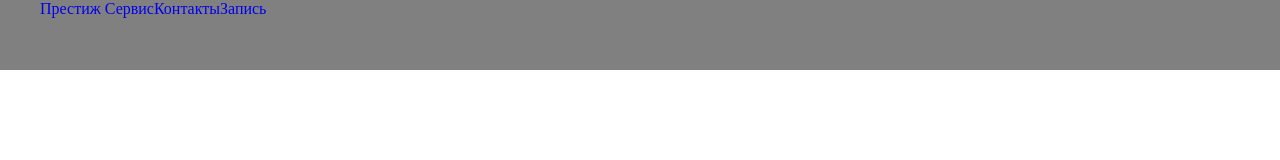
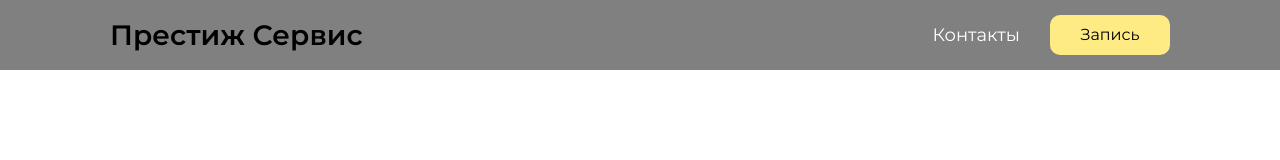
Before and after one commit to meatwars/first, a plain HTML site: page index.html in a window 1280 px wide. Drawn offline with Linux system fonts and the light colour scheme.

Commit message:
header done

```diff
--- a/css/style.css
+++ b/css/style.css
@@ -1,17 +1,41 @@
 body{
-
+    font-family: 'Montserrat';
+    font-size: 16px;
 }
-.nav{
+.top{
     background-color: grey;
-    width: auto;
-    height: 70px;
 }
-.navmenu{
+.container{
+    margin: 0 auto;
+    max-width: 1366px;
+}
+.header{
+    padding: 15px 110px;
     display: flex;
-    list-style-type: none;
-    text-decoration: none;
-    margin: 0;
+    justify-content: space-between;
+    align-items: center;
 }
-li a{
+.logo{
+    font-size: 28px;
+    font-weight: 600;
+}
+.links{
+    display: flex;
+    align-items: center;
+}
+.contacts{
+    color: white;
+    font-size: 18px;
+    font-weight: 400;
+}
+.links_button{
+    margin-left: 30px;
+    width: 120px;
+    height: 40px;
+    background: #ffeb83;
+    border: none;
+    border-radius: 10px;
+}
+a{
     text-decoration: none;
 }
--- a/index.html
+++ b/index.html
@@ -7,31 +7,26 @@
     <title>Окна Престиж</title>
     <link rel="stylesheet" href="css/style.css">
     <link rel="stylesheet" href="css/normilize.css">
+    <link href="https://fonts.googleapis.com/css2?family=Montserrat:wght@400;500;600;900&display=swap" rel="stylesheet">
 </head>
 <body>
-    <header id="header" class="header">
-        <div class="container">
-            <div class="nav">
-                <ul id="navmenu" class="navmenu">
-                    <li>
-                        <a href="#">
-                        Престиж Сервис
-                        </a>
-                    </li>
-                    <li>
-                        <a href="#">
+    <div id="top" class="top">
+        <div id="container" class="container">
+            <header id="header" class="header">
+                <div id="logo" class="logo">
+                    Престиж Сервис
+                </div>
+                <div id="links" class="links">
+                    <a href="#" id="contacts" class="contacts">
                         Контакты
-                        </a>
-                    </li>
-                    <li>
-                        <a href="#">
-                            Запись
-                        </a>
-                    </li>
-                </ul>
-            </div>
+                    </a>
+                    <button id="links_button" class="links_button">
+                        Запись
+                    </button>
+                </div>
+            </header>
         </div>
-    </header>
+    </div>
     <section id="maincontent" class="maincontent">
         <div class="container">
 
```
